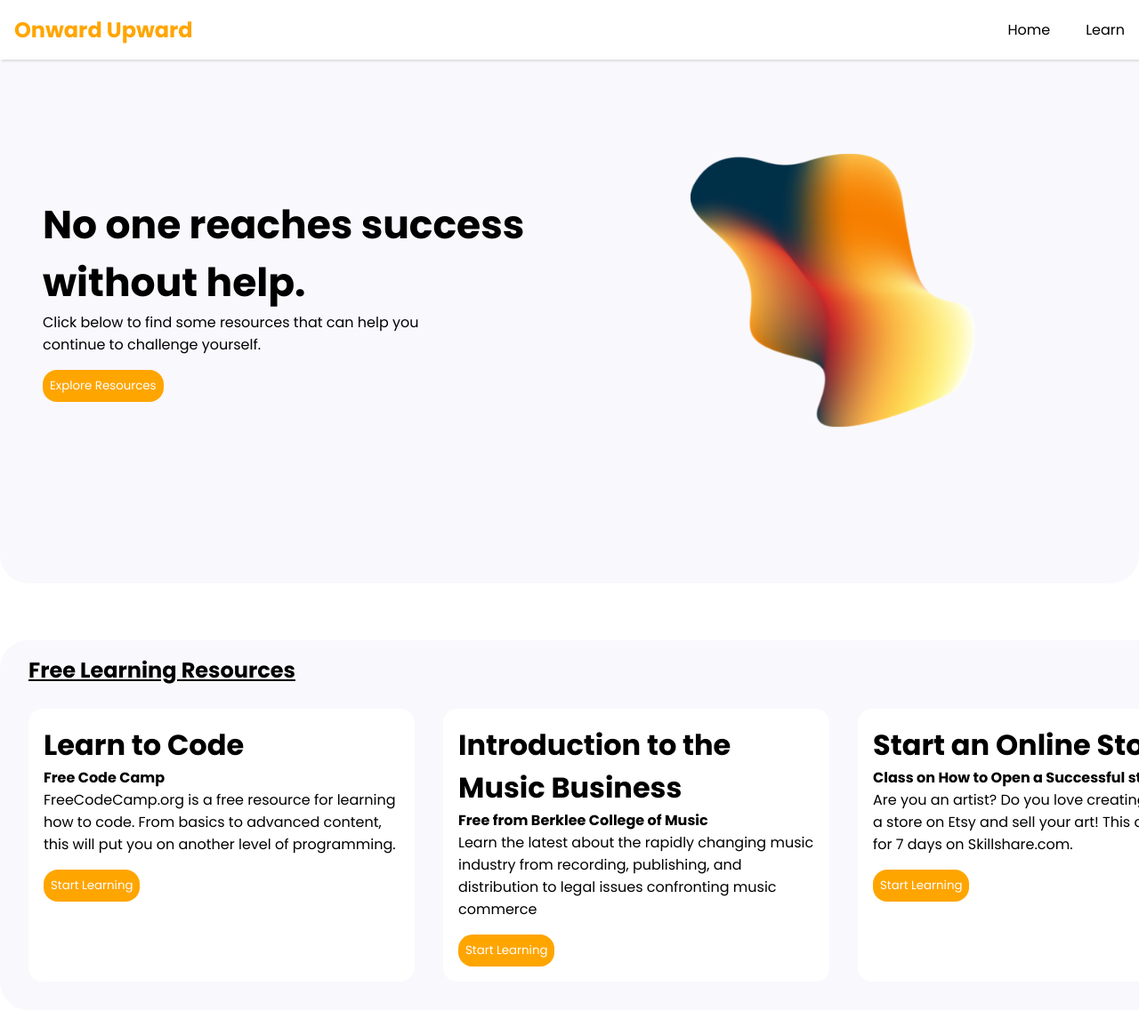
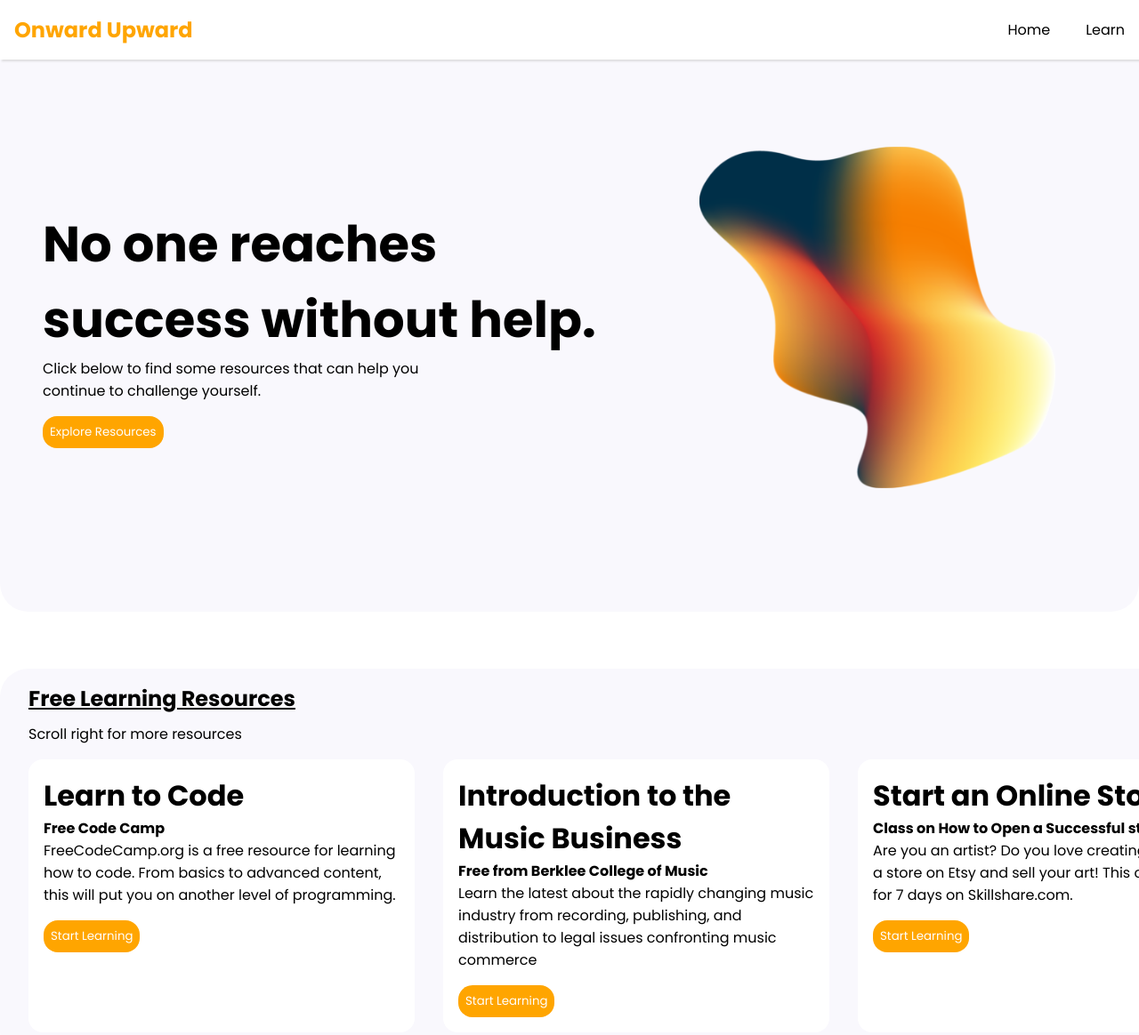
Before and after one commit to rhomanjames/Onward-Upward, a plain HTML site: page index.html in a window 1280 px wide. Shown: the top 1164 px of the page at 89% size. Drawn offline with Linux system fonts and the light colour scheme.

Commit message:
Styling Updates

```diff
--- a/index.html
+++ b/index.html
@@ -32,6 +32,7 @@
         <div id="learn">
         <div class="jobList grayBG">
             <h2>Free Learning Resources</h2>
+            <p class="subtitle">Scroll right for more resources</p>
             <div class="jobs">
                 <div class="jobPost whiteBG">
                     <h1>Learn to Code</h1>
@@ -66,6 +67,7 @@
         <!-- Jobs-->
         <div class="jobList">
             <h2>Money Management</h2>
+            <p class="subtitle">Scroll right for more resources</p>
             <div class="jobs">
                 <div class="jobPost">
                     <h1>Personal Finance Course</h1>
@@ -96,6 +98,7 @@
         <!-- Internships-->
         <div class="jobList grayBG">
             <h2>Learn How to Code</h2>
+            <p class="subtitle">Scroll right for more resources</p>
             <div class="jobs">
                 <div class="jobPost whiteBG">
                     <h1>Code Cademy</h1>
--- a/style.css
+++ b/style.css
@@ -25,7 +25,7 @@ body {
 
 .content {
     height: 80vh;
-    padding-top: 1rem;
+    padding-top: 3rem;
     border-radius: 2rem;
     display: flex;
     background:  #F9F8FD;
@@ -33,8 +33,8 @@ body {
 }
 
 img {
-    width: 400px;
-    height: 400px;
+    width: 500px;
+    height: 500px;
 }
 
 .jobList {
@@ -66,7 +66,11 @@ img {
 }
 
 .leftContent h1 {
-    font-size: 2.75rem;
+    font-size: 3.5rem;
+}
+
+.subtitle {
+    padding-left: 1rem;
 }
 
 #homeBtn {
@@ -282,4 +286,8 @@ nav ul li a:hover {
     .content {
         height: fit-content
     }
+
+    .leftContent h1 {
+        font-size: 2.5rem;
+    }
 }
```
